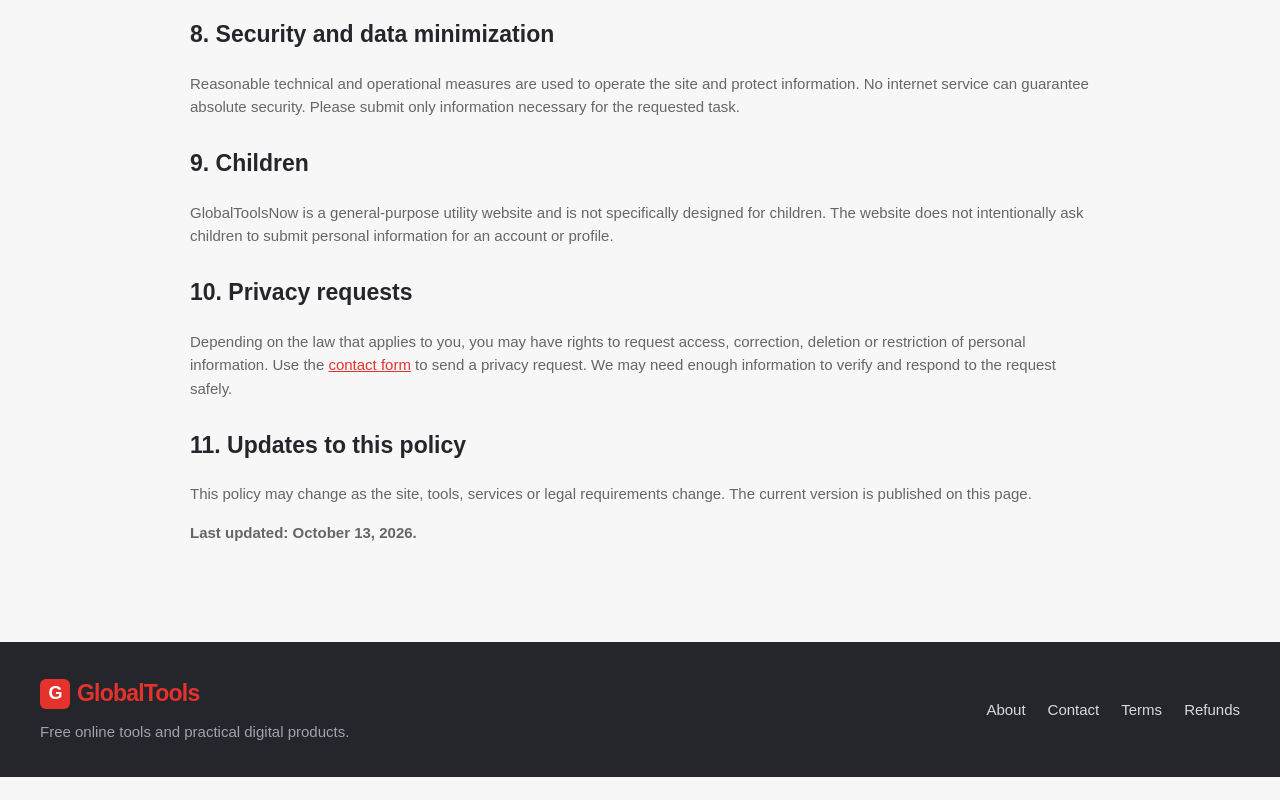
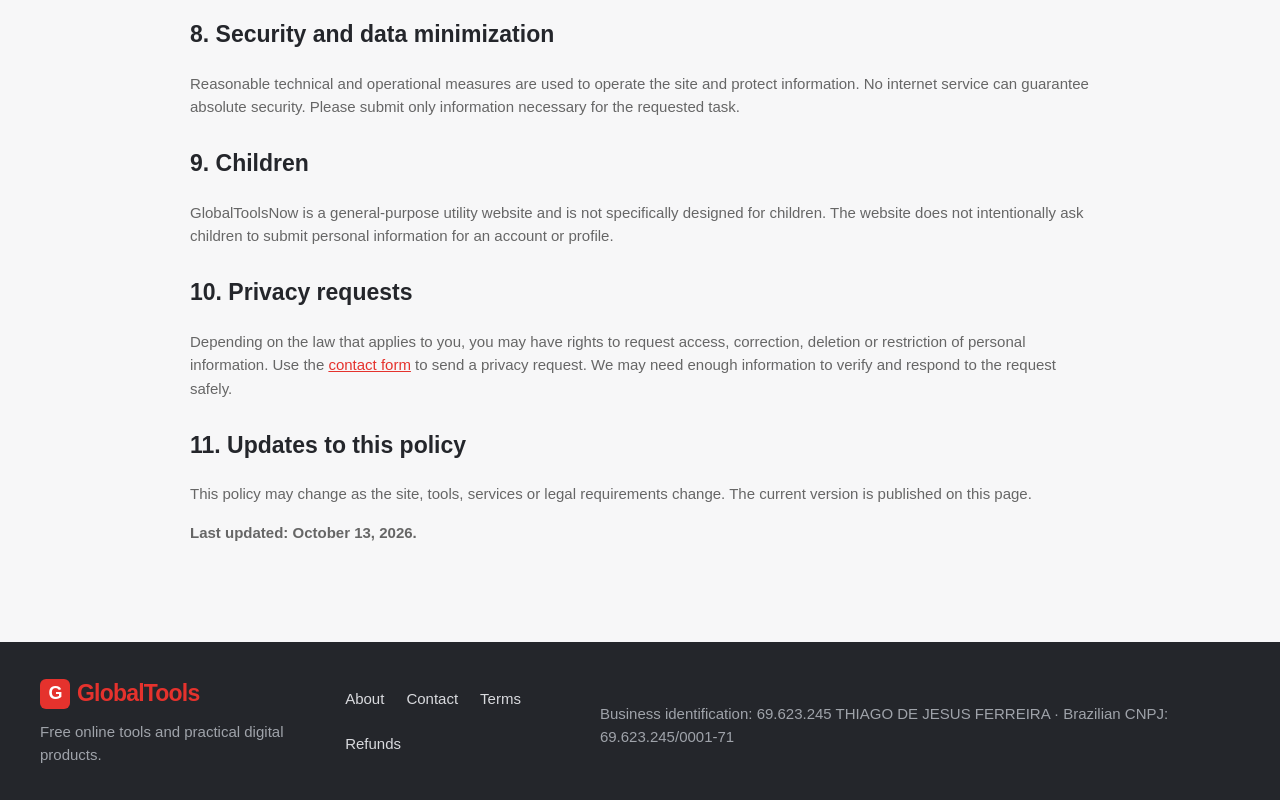
Before and after one commit to TFERRE21/GlobalTools-Internacional, a website: page privacy.html in a window 1280 px wide. Shown: the part 1673-2473 px from the top of the page. Before the commit the page ends 2450 px from the top, so only its background shows below. Drawn offline with Linux system fonts and the light colour scheme.

Commit message:
Add CNPJ and standardize legal page metadata

```diff
--- a/privacy.html
+++ b/privacy.html
@@ -43,5 +43,5 @@
 <p><strong>Last updated: October 13, 2026.</strong></p>
 </div></main>
 <footer class="site-footer"><div><div class="brand"><span class="brand-mark">G</span><span>GlobalTools</span></div><p>Free online tools and practical digital products.</p></div>
-<div class="footer-links"><a href="/sobre.html">About</a><a href="/contato.html">Contact</a><a href="/terms.html">Terms</a><a href="/refund.html">Refunds</a></div></footer>
-</body></html>
+<div class="footer-links"><a href="/sobre.html">About</a><a href="/contato.html">Contact</a><a href="/terms.html">Terms</a><a href="/refund.html">Refunds</a></div><p class="legal-entity">Business identification: 69.623.245 THIAGO DE JESUS FERREIRA · Brazilian CNPJ: 69.623.245/0001-71</p></footer>
+<script defer src="/language.js?v=20261016-01"></script></body></html>
```
